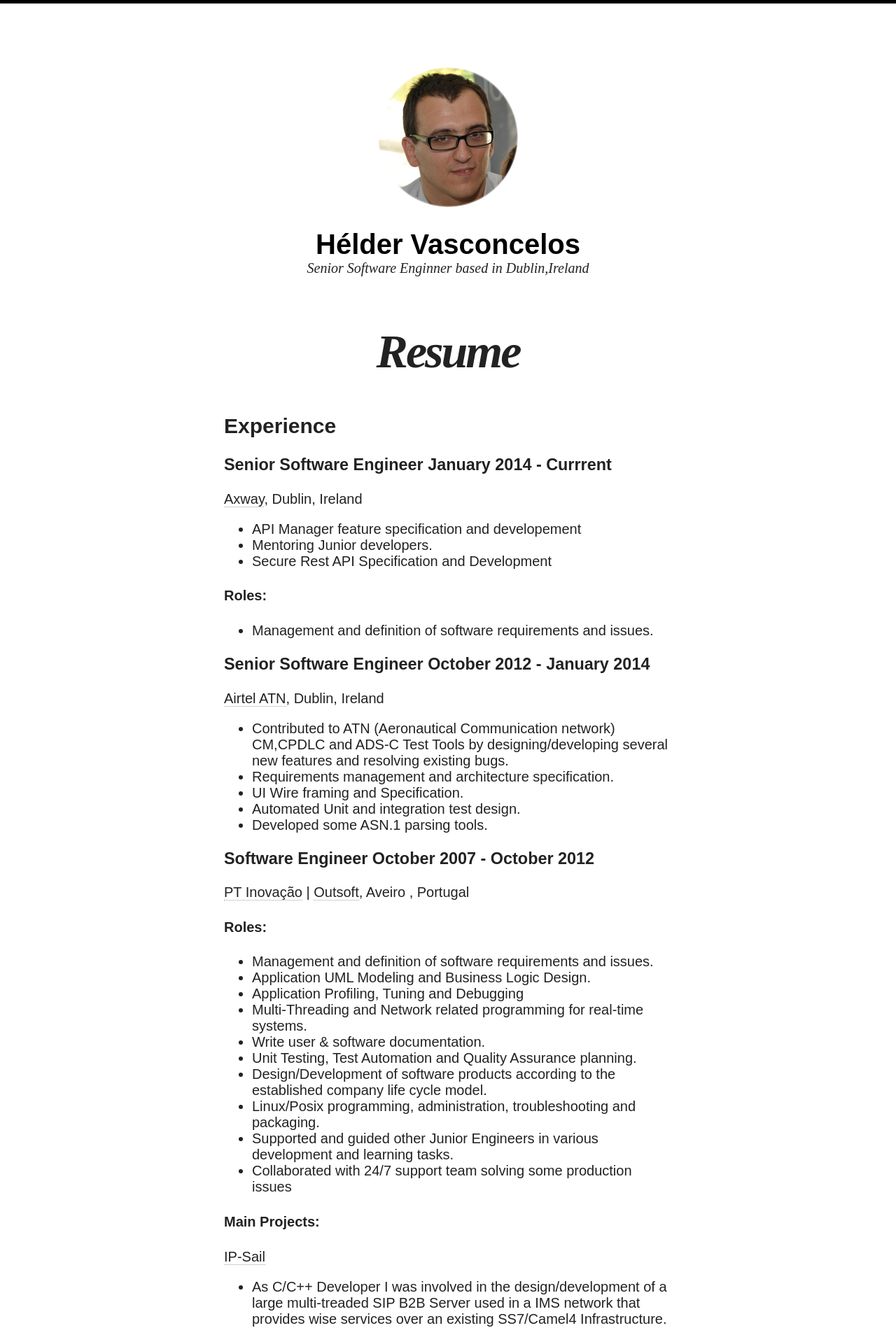
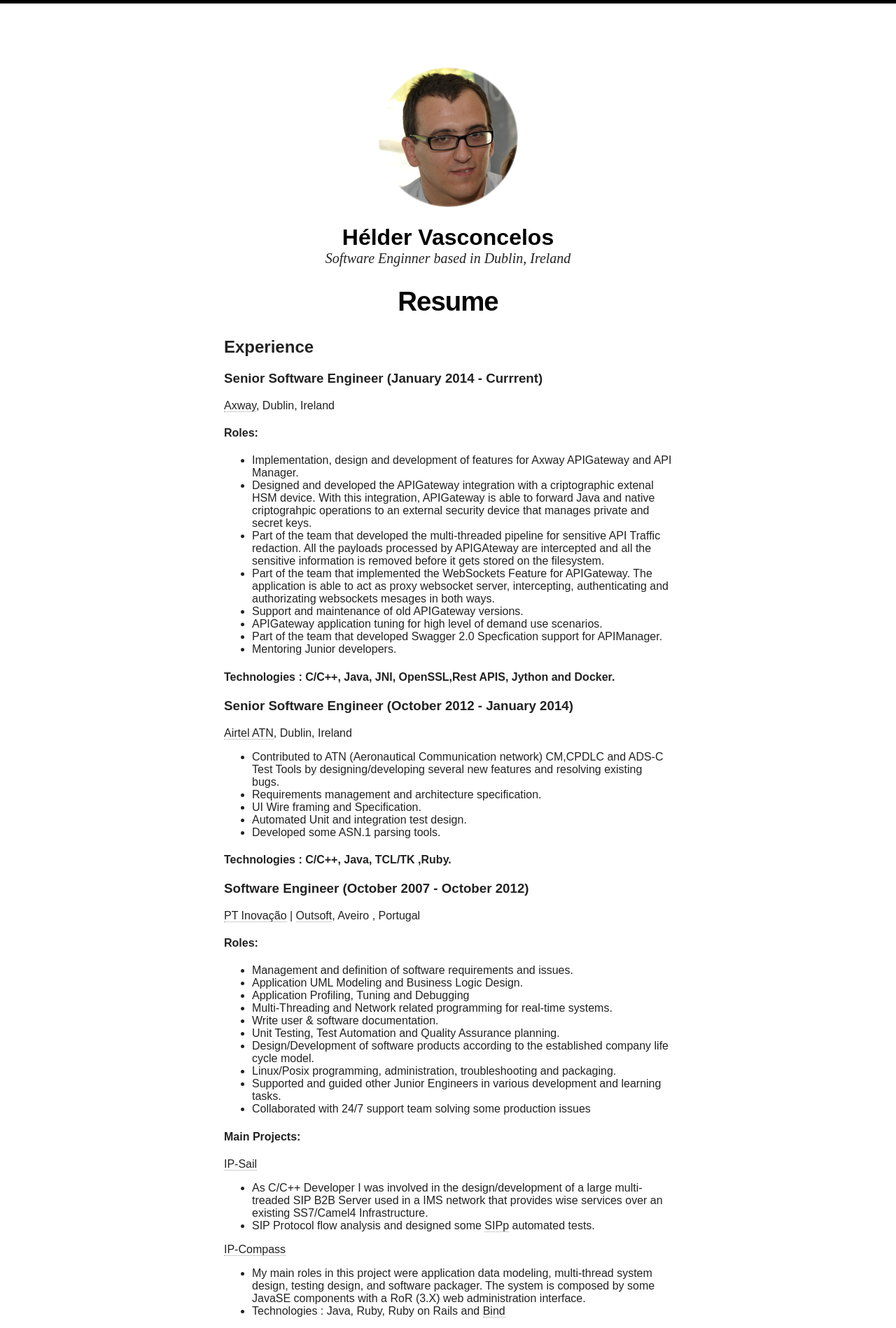
Before and after one commit to hvasconcelos/hvasconcelos.github.io, a Jekyll site: the page built from resume.md, in a window 1280 px wide. Shown: the top 1898 px of the page at 70% size. Built offline with Jekyll 4.4.1, drawn with Linux system fonts in a browser that asks for light colours; nearby versions of some CDN libraries; some of the changed text lies outside the part shown.

Commit message:
Updated Resume

```diff
--- a/_config.yml
+++ b/_config.yml
@@ -1,10 +1,10 @@
 title:            Hélder Vasconcelos
-description:      Senior Software Enginner based in Dublin,Ireland
+description:      Software Enginner based in Dublin, Ireland
 logo:             site-logo.png
 disqus_shortname: heldervasconcelos
 search:           true
 #Comment out url when working locally to resolve base urls correctly
-#url:              http://hvasconcelos.github.io
+#url:              http://localhost
 
 # Owner/author information
 owner:
@@ -42,7 +42,7 @@ links:
 # http://en.wikipedia.org/wiki/List_of_tz_database_time_zones
 timezone:    Europe/London
 future:      true
-pygments:    true
+highlighter:    true
 markdown:    kramdown
 
 # https://github.com/mojombo/jekyll/wiki/Permalinks
@@ -53,7 +53,7 @@ kramdown:
   footnote_nr: 1
   entity_output: as_char
   toc_levels: 1..6
-  use_coderay: false
+  enable_coderay: false
 
   coderay:
     coderay_line_numbers:
--- a/index.html
+++ b/index.html
@@ -5,6 +5,7 @@ description: "A simple and clean responsive Jekyll theme for words and photos."
 tags: [Jekyll, theme, themes, responsive, blog, minimalism]
 ---
 
+
 <ul class="post-list">
 {% for post in site.posts limit:10 %}
   <li><article><a href="{{ site.url }}{{ post.url }}">{{ post.title }} <span class="entry-date"><time datetime="{{ post.date | date_to_xmlschema }}">{{ post.date | date: "%B %d, %Y" }}</time></span></a></article></li>
--- a/resume.md
+++ b/resume.md
@@ -7,22 +7,29 @@ modified: 2013-09-13
 image:
 ---
 
+
+
 ## Experience
 
-### Senior Software Engineer January 2014 - Currrent
+### Senior Software Engineer (January 2014 - Currrent)
 [Axway](https://www.axway.com), Dublin, Ireland
-
-
-* API Manager feature specification  and developement
-* Mentoring Junior developers.
-* Secure Rest API Specification and Development
 
 #### Roles:
 
-* Management and definition of software requirements and issues.
+* Implementation, design and development of features for Axway APIGateway and API Manager.
+* Designed and developed the APIGateway integration with a criptographic extenal HSM device. With this integration, APIGateway is able to forward Java and native criptograhpic operations to an external security device that manages private and secret keys.
+* Part of the team that developed the multi-threaded pipeline for sensitive API Traffic redaction. All the payloads processed by APIGAteway are intercepted and all the sensitive information is removed before it gets stored on the filesystem.
+* Part of the team that implemented the WebSockets Feature for APIGateway. The application is able to act as proxy websocket server, intercepting, authenticating and authorizating websockets mesages in both ways.
+* Support and maintenance of old APIGateway versions.
+* APIGateway application tuning for high level of demand use scenarios.
+* Part of the team that developed Swagger 2.0 Specfication support for APIManager.
+* Mentoring Junior developers.
 
 
-### Senior Software Engineer October 2012 - January 2014
+#### Technologies : C/C++, Java, JNI, OpenSSL,Rest APIS, Jython and Docker.
+
+
+### Senior Software Engineer (October 2012 - January 2014)
 [Airtel ATN](http://www.airtel-atn.com), Dublin, Ireland
 
 * Contributed to ATN (Aeronautical Communication network) CM,CPDLC and ADS-C Test Tools by designing/developing several new features and resolving existing bugs.
@@ -31,7 +38,10 @@ image:
 * Automated Unit and integration test design.
 * Developed some ASN.1 parsing tools.
 
-### Software Engineer October 2007 - October 2012
+
+#### Technologies : C/C++, Java, TCL/TK ,Ruby.
+
+### Software Engineer (October 2007 - October 2012)
 [PT Inovação](http://www.ptinovacao.pt/) | [Outsoft](http://www.outsoft.pt/), Aveiro , Portugal
 
 #### Roles:
@@ -77,13 +87,32 @@ system  that handles all the SMS Traffic from a Telco in Africa
 * Leaded the development of some components used by several successful products in the company for managing database connections, logging, real-time event processing/persistence, real time analytics (calculation & aggregation) and centralized system configuration version management.
 * Technologies: Java, C/C++, Ruby and Perl.
 
-### Software Engineer January 2006 - June 2007
+### Software Engineer (January 2006 - June 2007)
 
 [Rederia](http://www.rederia.pt/), Aveiro , Portugal
 
 * Collaborated with the Aveiro Domus's Domotics and Communications Team designing the necessary functional and technical specifications that will allow the construction of the House of the Future .
 * WIFI and Ethernet Network design and planing .
 * Developed some customized VoIP PBX systems based on the open source framework [Asterisk](http://www.asterisk.org/) .
+
+## Skills
+
+* Programming in C, C++, Java, Ruby+RoR, TCL/Tk, Go, Shell Script, and SQL.
+* Java (SE and Android) and C++ Applications debugging, profiling and tuning.
+* High expertise in network related protocols like HTTP, SIP, TCP/UDP/IP, DNS, Radius and Diameter.
+* Software design, specification, integration, development and quality assurance.
+* Great experience developing and designing multi-threading distributed systems with demands of high-availability, high rates of traffic and very low processing latency.
+* High expertise in Linux based operating systems (Red Hat, CentOS and Ubuntu) – system administration, troubleshooting, advanced POSIX, socket and concurrent programming and software packaging.
+* HTTP, Websockets, SIP and DNS network packet and communication flow analysis.
+* Great competence developing software following standard object oriented design and functional patterns and code style standards.
+* Database Systems: PostresSQL, SQLite and MySQL.
+* Design and implementation of tools for automate the integration tests, system tests and pre-production environments.
+* Native Android Development
+* Test automation and Unit testing with frameworks like jUnit, Mockito, PowerMock and RSpec.
+* Software Tools: gcc, rpm, gdb, eclipse, svn, autotools, ant, maven, advanced git, wireshark, Android development Tools, and JIRA.
+* OpenSSL Programming
+* Docker Advanced User
+* Agile methodologies
 
 ## Side Projects
 
@@ -103,7 +132,6 @@ system  that handles all the SMS Traffic from a Telco in Africa
 
 
 ## Education
-
 
 ### Electronic & Telecommunications Engineering September 2000 - December 2006
 
@@ -125,25 +153,6 @@ Subjects:
 * Machine Learning - Coursera (Standford University) - June-July 2013
 
 
-## Skills
-
-* Programming in C, C++, Java, Ruby+RoR, TCL/Tk, Go, Shell Script, and SQL.
-* Java (SE and Android) and C++ Applications debugging, profiling and tuning.
-* High expertise in network related protocols like HTTP, SIP, TCP/UDP/IP, DNS, Radius and Diameter.
-* Software design, specification, integration, development and quality assurance.
-* Great experience developing and designing multi-threading distributed systems with demands of high-availability, high rates of traffic and very low processing latency.
-* High expertise in Linux based operating systems (Red Hat, CentOS and Ubuntu) – system administration, troubleshooting, advanced POSIX, socket and concurrent programming and software packaging.
-* HTTP, Websockets, SIP and DNS network packet and communication flow analysis.
-* Great competence developing software following standard object oriented design and functional patterns and code style standards.
-* Database Systems: PostresSQL, SQLite and MySQL.
-* Design and implementation of tools for automate the integration tests, system tests and pre-production environments.
-* Native Android Development
-* Test automation and Unit testing with frameworks like jUnit, Mockito, PowerMock and RSpec.
-* Software Tools: gcc, rpm, gdb, eclipse, svn, autotools, ant, maven, advanced git, wireshark, Android development Tools, and JIRA.
-* OpenSSL Programming
-* Docker Advanced User
-* Agile methodologies
-
 ## Interests
 
 * Soccer
```
Also changed, not shown: _posts/2016-04-17-Asynchronous-Android-Programming-is-available-to-preorder.md (added, +46 -0 lines), about.md (+3 -2 lines), Gemfile.lock (added), _includes/navigation.html (line endings or trailing spaces), assets/css/my.min.css, images/aap_book.jpg (added).
